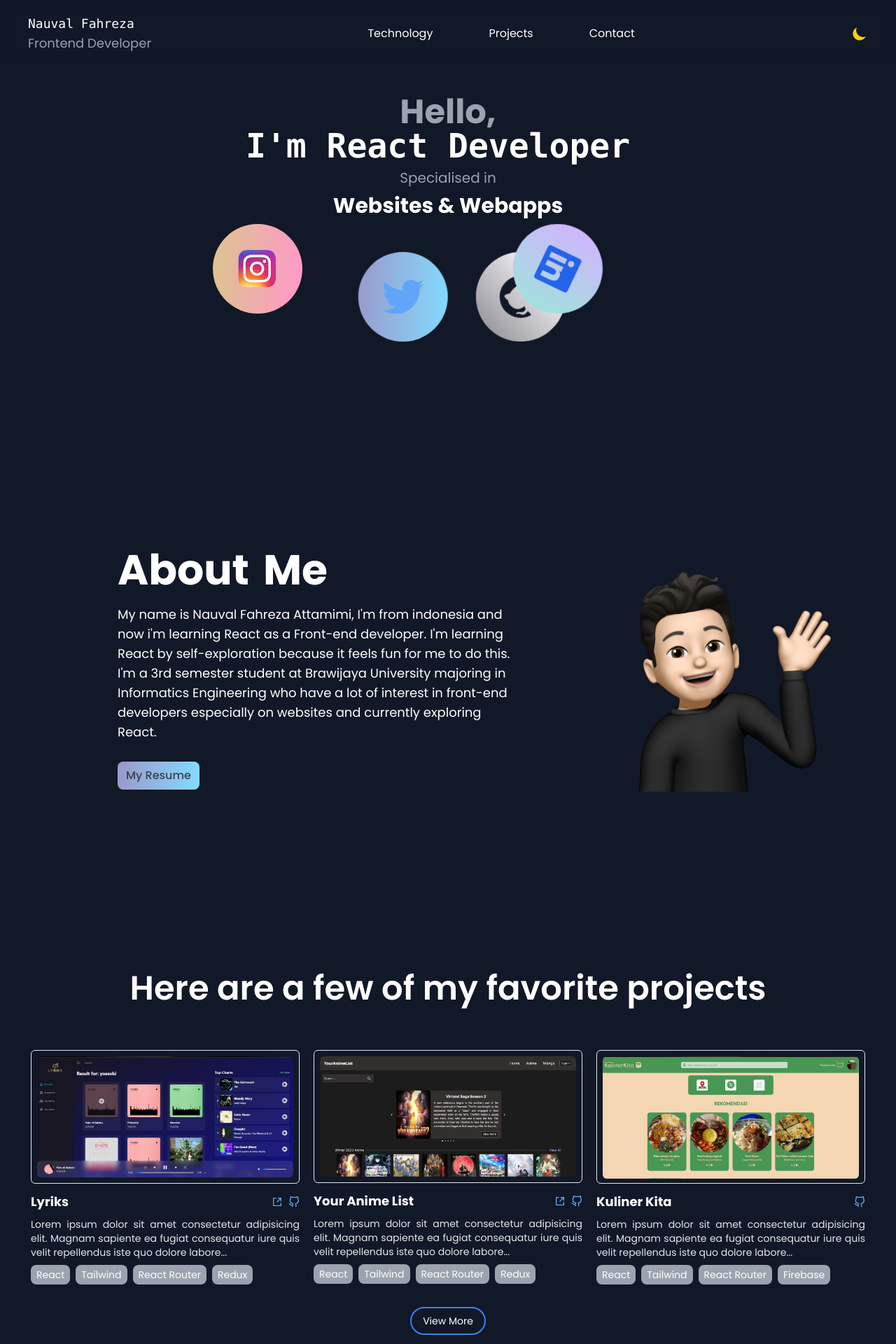
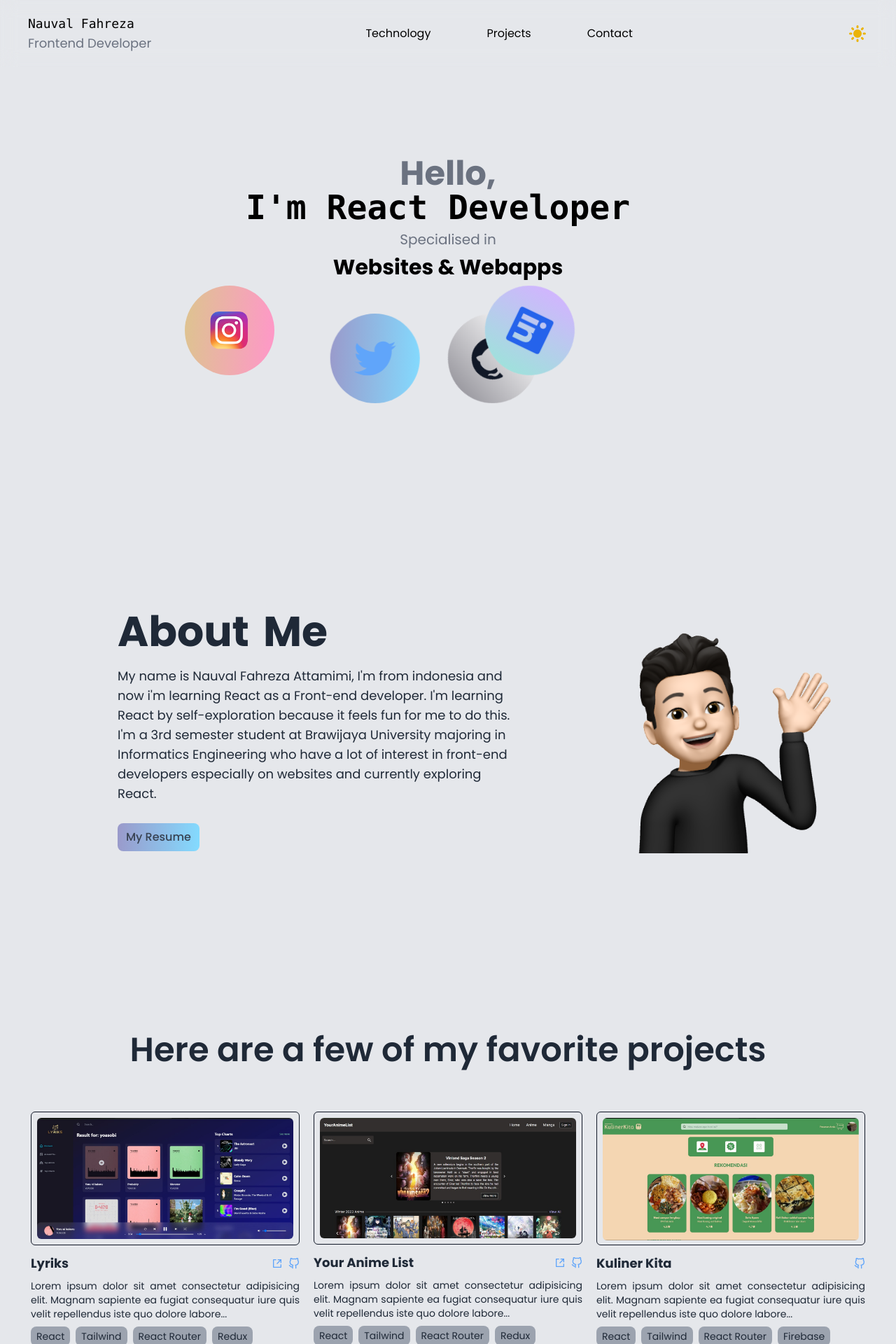
Before and after one commit to Minezee/Portofolio, a React (Vite) app: page / in a window 1280 px wide. Shown: the top 1920 px of the page at 70% size. Built offline with nearby package versions, Linux system fonts and the light colour scheme.

Commit message:
create light mode

```diff
--- a/index.html
+++ b/index.html
@@ -5,7 +5,7 @@
     <meta name="viewport" content="width=device-width, initial-scale=1.0" />
     <title>Nauval's Portofolio</title>
   </head>
-  <body class="bg-dark">
+  <body class="bg-gray-200 dark:bg-dark">
     <div id="root"></div>
     <script type="module" src="/src/main.jsx"></script>
   </body>
--- a/src/App.jsx
+++ b/src/App.jsx
@@ -5,11 +5,13 @@ const App = () => {
   return (
     <div className='max-w-7xl mx-auto'>
       <Navbar />
-      <Routes>
-        <Route path="/" element={<Home />} />
-        <Route path="/technology" element={<Skill />} />
-        <Route path="/project" element={<Projects />} />
-      </Routes>
+      <div className="mt-32">
+        <Routes>
+          <Route path="/" element={<Home />} />
+          <Route path="/technology" element={<Skill />} />
+          <Route path="/project" element={<Projects />} />
+        </Routes>
+      </div>
       <Footer />
     </div>
   )
--- a/src/components/About.jsx
+++ b/src/components/About.jsx
@@ -17,7 +17,7 @@ const navMenu = [
     },
 ];
 
-const AboutMe = ({ setVisible }) => {
+const AboutMe = ({setVisible}) => {
     const [aniVisible, setAniVisible] = useState(false)
     return (
         <div className="flex flex-col-reverse md:flex-row flex-wrap md:items-center gap-10 md:gap-24 md:px-10">
@@ -87,7 +87,7 @@ const AboutMe = ({ setVisible }) => {
     );
 }
 
-const Skills = ({ setVisible }) => {
+const Skills = ({setVisible}) => {
     const tech = skill.slice(0, 3);
     return (
         <div className="flex flex-col md:flex-row gap-10 px-4">
@@ -99,10 +99,10 @@ const Skills = ({ setVisible }) => {
                         <div className="mt-4 w-[30%]" key={skill.name}>
                             <img src={skill.img} alt="" className="h-16" />
                             <h4 className="font-semibold text-lg my-1">{skill.name}</h4>
-                            <p className="text-base md:text-sm text-gray-400">{skill.text}</p>
+                            <p className="text-base md:text-sm text-500 dark:text-gray-400">{skill.text}</p>
                         </div>
                     ))}
-                    <Link to={"/technology"} className="text-base md:text-sm rounded-full px-4 py-2 border-2 border-blue-500 hover:bg-blue-900 hover:opacity-90 mt-8">View More</Link>
+                    <Link to={"/technology"} className="text-base md:text-sm rounded-full px-4 py-2 border-2 border-blue-500 hover:bg-blue-900 hover:opacity-90 hover:text-white mt-8">View More</Link>
                 </div>
             </div>
         </div>
@@ -134,7 +134,7 @@ const About = () => {
                 >
                     <ul className="list-none backdrop-blur-md h-full w-24 flex flex-col justify-evenly items-center font-semibold about">
                         {navMenu.map((menu, index) => (
-                            <li key={index} className={`rotate-90 ${active === index && "active"} w-max`}>
+                            <li key={index} className={`rotate-90 ${active === index && "active"} w-max dark:nav-text`}>
                                 <a
                                     href={menu.href}
                                     className="py-4"
@@ -162,7 +162,7 @@ const About = () => {
                         ))}
                     </ul>
                 </nav>}
-            <section className=" ml-32 text-white my-auto">
+            <section className=" ml-32 text-gray-800 dark:text-white my-auto">
                 {active === 0 && <AboutMe setVisible={(a) => setVisible(a)} />}
                 {active === 1 && <Skills setVisible={(a) => setVisible(a)} />}
             </section>
--- a/src/components/FavProjects.jsx
+++ b/src/components/FavProjects.jsx
@@ -1,18 +1,19 @@
+import { Link } from "react-router-dom"
 import { project } from "../assets/data/project"
 import ProjectCard from "./ProjectCard"
 
 const FavProjects = () => {
     const favProject = project.slice(0, 3)
     return (
-        <div className='md:max-h-[800px]'>
-            <h3 className='text-5xl font-semibold pt-28 pb-16 text-white text-center'>Here are a few of my favorite projects</h3>
-            <div className="flex flex-row flex-wrap justify-center gap-5 text-white">
+        <div className='md:max-h-[800px] text-gray-800 dark:text-white'>
+            <h3 className='text-5xl font-semibold pt-28 pb-16 text-center'>Here are a few of my favorite projects</h3>
+            <div className="flex flex-row flex-wrap justify-center gap-5">
                 {favProject.map((projects) => (
                     <ProjectCard key={projects.name} projects={projects} />
                 ))}
             </div>
-            <div className="flex justify-center items-center text-white">
-                <button className="text-base md:text-sm rounded-full px-4 py-2 border-2 border-blue-500 hover:bg-blue-900 hover:opacity-90 mt-8">View More</button>
+            <div className="flex justify-center items-center">
+                <Link to={'/project'} className="text-base md:text-sm rounded-full px-4 py-2 border-2 border-blue-500 hover:bg-blue-900 hover:opacity-90 hover:text-white mt-8">View More</Link>
             </div>
         </div>
     )
--- a/src/components/Home.jsx
+++ b/src/components/Home.jsx
@@ -40,7 +40,7 @@ const SocialMedia = () => {
     }
 
     return (
-        <div className="flex flex-row gap-8 mt-12 md:mt-0 md:gap-20 flex-wrap overflow-hidden w-full justify-center">
+        <div className="flex flex-row mt-12 md:mt-0 flex-wrap overflow-hidden w-full justify-center">
                 <Waypoint onEnter={() => setVisible(true)} onLeave={()=> setVisible(false)}/>
                 <motion.a
                     href="#"
@@ -86,7 +86,7 @@ const Home = () => {
     return (
         <div className="max-w-7xl mx-auto">
             <div className='md:h-[85vh] md:max-h-[500px] mt-10 flex flex-col text-center items-center'>
-                <div className="text-center text-gray-400">
+                <div className="text-center text-gray-500 dark:text-gray-400">
                     <div className="text-5xl font-bold">
                         Hello,
                         <TypeAnimation
@@ -99,21 +99,21 @@ const Home = () => {
                             speed={20}
                             wrapper="h1"
                             repeat={Infinity}
-                            className="text-white font-mono"
+                            className="text-black dark:text-white font-mono"
                         />
                     </div>
                     <div className="pt-2">
                         <p className="text-xl">Specialised in</p>
-                        <p className="text-3xl font-bold py-2 text-white">Websites & Webapps</p>
+                        <p className="text-3xl font-bold py-2 text-black dark:text-white">Websites & Webapps</p>
                     </div>
                 </div>
                 <SocialMedia />
             </div>
             <About />
             <FavProjects />
-            <div className="text-white flex flex-col justify-center items-center md:pt-28 md:pb-16 py-28 md:h-[80vh] max-h-[800px]">
+            <div className="text-black dark:text-white flex flex-col justify-center items-center md:pt-28 md:pb-16 py-28 md:h-[80vh] max-h-[800px]">
                 <h3 className='text-4xl font-semibold'>Interest To Working Together ?</h3>
-                <a href="mailto:nauvalfahreza03@gmail.com" className="text-base md:text-sm rounded-full px-4 py-2 border-2 border-blue-500 hover:bg-blue-900 hover:opacity-90 mt-8">Contact Me</a>
+                <a href="mailto:nauvalfahreza03@gmail.com" className="text-base md:text-sm rounded-full px-4 py-2 border-2 border-blue-500 hover:bg-blue-900 hover:opacity-90 hover:text-white mt-8">Contact Me</a>
             </div>
         </div>
     )
--- a/src/components/Navbar.jsx
+++ b/src/components/Navbar.jsx
@@ -6,43 +6,74 @@ const Navbar = () => {
     const deviceWidth = window.innerWidth;
     const [isOpen, setIsOpen] = useState(false);
 
+    const isDark = localStorage.theme === 'dark'
+    const [dark, setDark] = useState(isDark || window.matchMedia('(prefers-color-scheme: dark)').matches);
+
+    useEffect(() => {
+        if (localStorage.theme) {
+            if (localStorage.theme === 'dark') {
+                document.documentElement.classList.add('dark')
+                setDark(true)
+            } else {
+                document.documentElement.classList.remove('dark')
+                setDark(false)
+            }
+        } else {
+            if (dark) {
+                document.documentElement.classList.add('dark')
+            } else {
+                document.documentElement.classList.remove('dark')
+            }
+        }
+
+        console.log(dark)
+    }, [dark])
+
     return (
         <>
             {deviceWidth > 1000 ?
-                <nav className="backdrop-blur-md sticky top-0 z-10 flex items-center justify-between px-10 py-5 text-white">
+                <nav className="backdrop-blur-md sticky top-0 z-10 flex items-center justify-between px-10 py-5 text-black dark:text-white">
                     <Link to={'/'} className="text-lg font-mono">
                         Nauval Fahreza
-                        <div className="text-gray-400">Frontend Developer</div>
+                        <div className="text-gray-500 dark:text-gray-400">Frontend Developer</div>
                     </Link>
                     <ul className="flex items-center gap-20 nav">
                         <li><Link to={'/technology'}>Technology</Link></li>
                         <li><Link to={'/project'}>Projects</Link></li>
                         <li><a href="mailto:nauvalfahreza03@gmail.com">Contact</a></li>
                     </ul>
-                    <div className="text-2xl text-yellow-400">
-                        <HiMoon />
-                    </div>
+                    <button onClick={() => { setDark(!dark); localStorage.theme === 'dark' ? localStorage.setItem("theme", "light") : localStorage.setItem("theme", "dark") }} className="text-3xl text-yellow-500 dark:text-yellow-400">
+                        {dark ?
+                            <HiMoon />
+                            :
+                            <HiSun />
+                        }
+                    </button>
                 </nav>
                 :
                 <nav>
                     <button onClick={() => setIsOpen(!isOpen)} className={`fixed top-10 right-10 flex flex-col justify-center items-center gap-3 backdrop-blur-sm z-50 h-24 w-24 rounded-full`}>
                         {/* navicon mobile */}
-                        <div className={`${isOpen && "absolute rotate-45"} w-10 h-1 bg-white transition-all`}></div>
-                        <div className={`${isOpen && "hidden"} w-10 h-1 bg-white`}></div>
-                        <div className={`${isOpen && "rotate-[-45deg]"} w-10 h-1 bg-white transition-all`}></div>
+                        <div className={`${isOpen && "absolute rotate-45"} w-10 h-1 bg-black dark:bg-white transition-all`}></div>
+                        <div className={`${isOpen && "hidden"} w-10 h-1 bg-black dark:bg-white`}></div>
+                        <div className={`${isOpen && "rotate-[-45deg]"} w-10 h-1 bg-black dark:bg-white transition-all`}></div>
                     </button>
 
                     <div className={`${isOpen ? "w-full h-full" : "w-0 h-0 rounded-2xl"} fixed right-0 top-0 backdrop-blur-xl z-40 transition-all duration-300 flex justify-center items-center`}>
                         {isOpen &&
                             <>
-                                <div className="absolute top-16 left-16 text-yellow-400">
-                                    <HiMoon className='text-5xl'/>
-                                </div>
-                                <ul className='flex flex-col text-5xl gap-40 font-semibold text-gray-300'>
-                                        <li><Link onClick={() => setIsOpen(false)} to={'/'}>Home</Link></li>
-                                        <li><Link onClick={() => setIsOpen(false)} to={'/technology'}>Technology</Link></li>
-                                        <li><Link onClick={() => setIsOpen(false)} to={'/project'}>Projects</Link></li>
-                                        <li><a href="mailto:nauvalfahreza03@gmail.com">Contact</a></li>
+                                <button onClick={() => { setDark(!dark); localStorage.theme === 'dark' ? localStorage.setItem("theme", "light") : localStorage.setItem("theme", "dark") }} className="absolute top-16 left-16 text-5xl md:text-3xl text-yellow-500 dark:text-yellow-400">
+                                    {dark ?
+                                        <HiMoon />
+                                        :
+                                        <HiSun />
+                                    }
+                                </button>
+                                <ul className='flex flex-col text-5xl gap-40 font-semibold text-gray-700 dark:text-gray-300'>
+                                    <li><Link onClick={() => setIsOpen(false)} to={'/'}>Home</Link></li>
+                                    <li><Link onClick={() => setIsOpen(false)} to={'/technology'}>Technology</Link></li>
+                                    <li><Link onClick={() => setIsOpen(false)} to={'/project'}>Projects</Link></li>
+                                    <li><a href="mailto:nauvalfahreza03@gmail.com">Contact</a></li>
                                 </ul>
                             </>}
                     </div>
@@ -51,10 +82,5 @@ const Navbar = () => {
         </>
     )
 }
-{/* <nav className='fixed top-10 right-10 flex flex-col gap-3 backdrop-blur-sm p-5 rounded-full'>
-<div className='w-10 h-1 bg-white'></div>
-<div className='w-10 h-1 bg-white'></div>
-<div className='w-10 h-1 bg-white'></div>
-</nav> */}
 
 export default Navbar
--- a/src/components/ProjectCard.jsx
+++ b/src/components/ProjectCard.jsx
@@ -11,7 +11,7 @@ const ProjectCard = ({ projects }) => {
     return (
         <Waypoint onEnter={() => setImgVisible(true)}>
             <div key={projects.name} className='max-w-xl md:max-w-sm'>
-                <div className="p-2 border-[1px] rounded-md md:min-h-[190.3px] md:max-h-[191px]">
+                <div className="p-2 border-[1px] border-dark dark:border-white rounded-md md:min-h-[190.3px] md:max-h-[191px]">
                     <a
                         href={projects.web && projects.web}>
                         <motion.img
@@ -34,7 +34,7 @@ const ProjectCard = ({ projects }) => {
                         </a>
                     </div>
                 </div>
-                <p className="text-xl md:text-sm text-gray-200 my-2 md:text-justify">{projects.desc}</p>
+                <p className="text-xl md:text-sm text-900 dark:text-gray-200 my-2 md:text-justify">{projects.desc}</p>
                 <Waypoint onEnter={() => setTechVisible(true)}>
                     <div className="flex flex-wrap gap-2">
                         {projects.tech.map((tech, index) => (
--- a/src/components/Projects.jsx
+++ b/src/components/Projects.jsx
@@ -6,7 +6,7 @@ const Projects = () => {
     return (
         <div className="mx-auto">
             <div className="flex items-center justify-center my-20">
-                <h3 className="text-white text-7xl font-semibold">Projects.</h3>
+                <h3 className="text-gray-800 dark:text-white text-7xl font-semibold">Projects.</h3>
                 <svg
                     className="w-32 md:w-40"
                     viewBox="0 0 343 322"
@@ -33,7 +33,7 @@ const Projects = () => {
                 </svg>
             </div>
 
-            <div className="flex flex-row flex-wrap justify-center gap-6 text-white">
+            <div className="flex flex-row flex-wrap justify-center gap-6 text-800 dark:text-white">
                 {project.map((projects) => (
                     <ProjectCard projects={projects}/>
                 ))}
--- a/src/index.css
+++ b/src/index.css
@@ -63,7 +63,7 @@ html{
 }
 
 .sm-item {
-  @apply w-32 h-32 rounded-full flex items-center justify-center;
+  @apply w-32 h-32 rounded-full flex items-center justify-center mx-4 md:mx-10;
 }
 
 .sm-item:hover {
@@ -111,7 +111,7 @@ li {
 }
 
 .about>li {
-  background: -webkit-linear-gradient(94deg, rgba(210, 180, 255, 1) 0%, rgba(158, 226, 219, 1) 100%);
+  background: -webkit-linear-gradient(94deg, rgb(154, 153, 202) 0%, rgba(131, 219, 255, 1) 100%);
   background-clip: text;
   -webkit-text-fill-color: transparent;
 }
--- a/tailwind.config.cjs
+++ b/tailwind.config.cjs
@@ -4,6 +4,7 @@ module.exports = {
     "./index.html",
     "./src/**/*.{js,ts,jsx,tsx}",
   ],
+  darkMode: 'class',
   theme: {
     extend: {
       colors: {
```
Also changed, not shown: src/components/Skill.jsx (+5 -5 lines).
